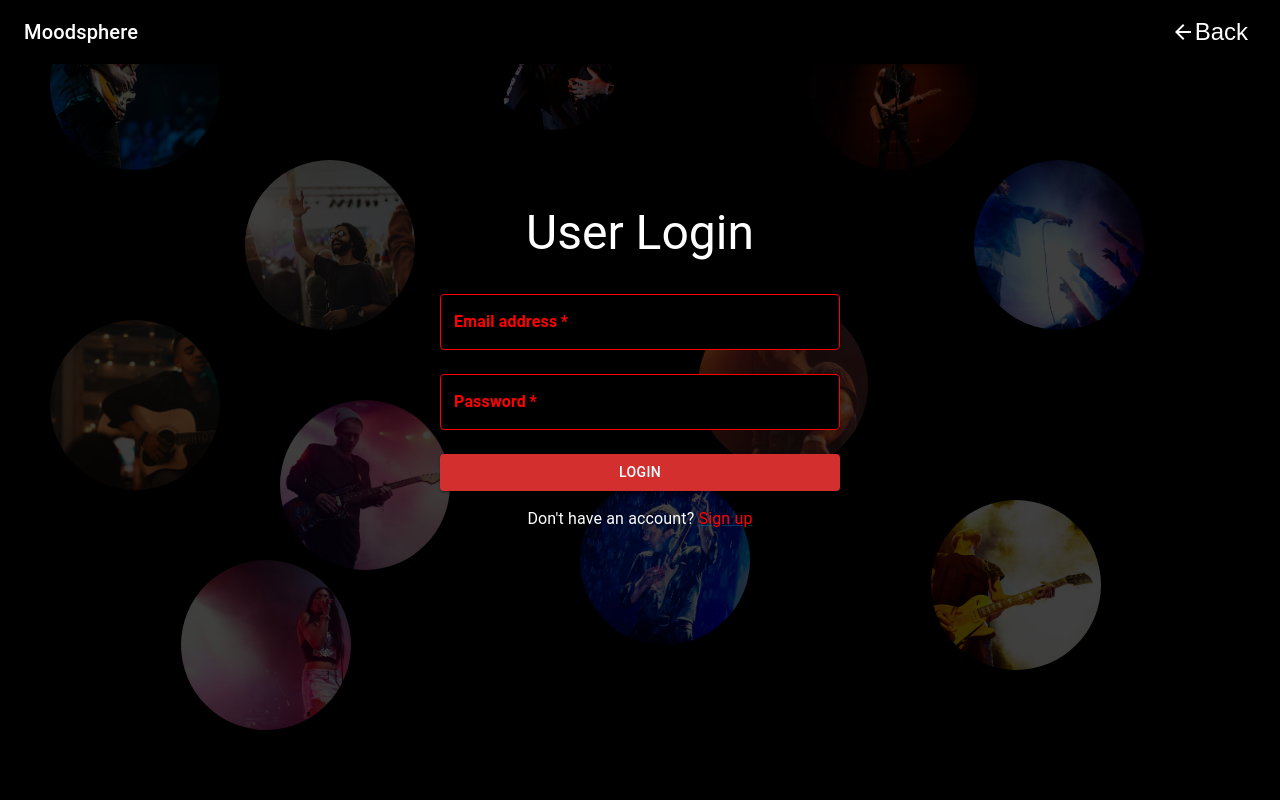
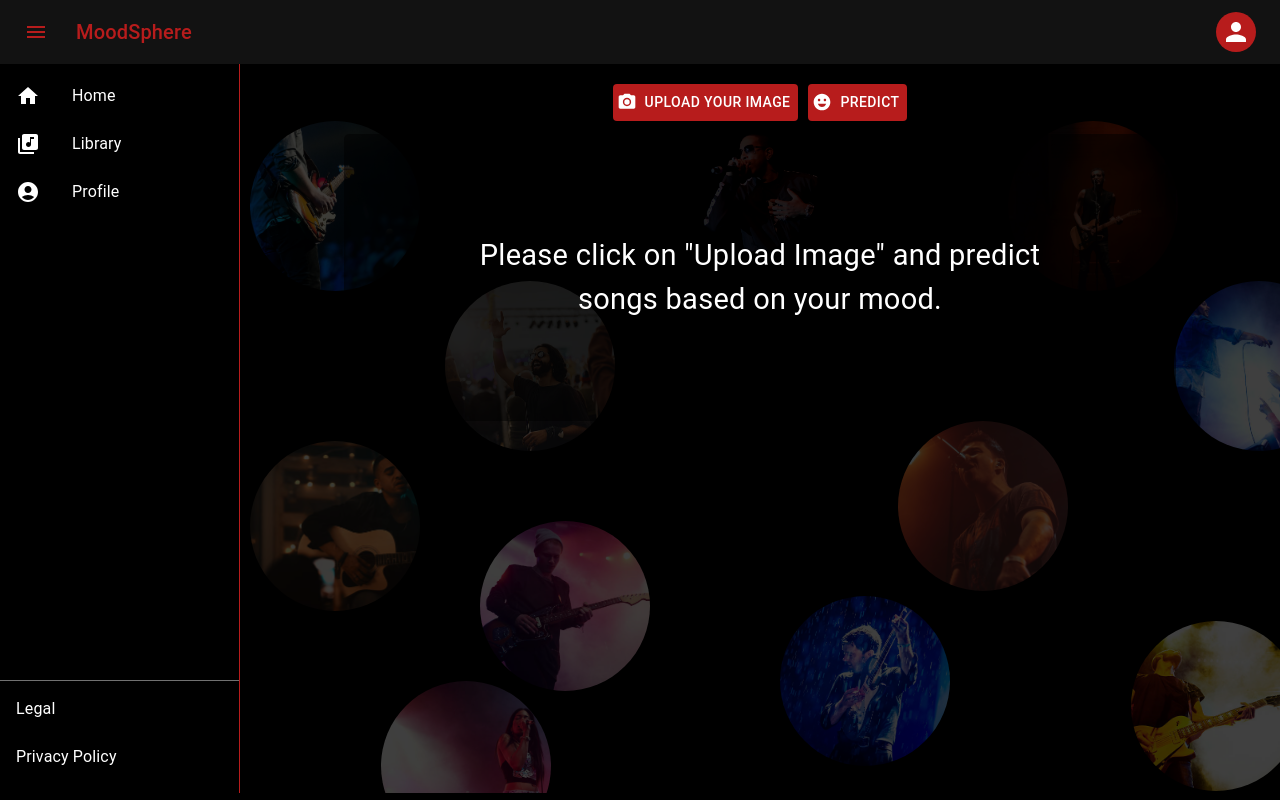
Before and after one commit to htmw/2024S-Dev-Dynasty, a React (Vite) app in the folder moodsphere/: page /status in a window 1280 px wide. Before the commit this address led to /login. Built offline with nearby package versions, Linux system fonts and the light colour scheme; no server answers.

Commit message:
Guest Login Feature Updated

```diff
--- a/moodsphere/src/App.jsx
+++ b/moodsphere/src/App.jsx
@@ -21,27 +21,14 @@ function App() {
     <AuthProvider>
       <Router>
         <Routes>
-          <Route path="/" element={<LandingPage />} />
-          <Route path="/signup" element={user ? <Navigate replace to="/home" /> : <Signup />} />
-          <Route path="/login" element={user ? <Navigate replace to="/home" /> : <Login />} />
-          {/* Protected Routes */}
-          {user ? (
-            <>
-              <Route path="/home" element={<HomePage />} />
-              <Route path="/artist" element={<Artist />} />
-              <Route path="/status" element={<MoodStatus />} />
-            </>
-          ) : (
-            <>
-              {/* Redirect user to Login if they are not logged in and trying to access a protected route */}
-              <Route path="/home" element={<Navigate replace to="/login" />} />
-              <Route path="/artist" element={<Navigate replace to="/login" />} />
-              <Route path="/status" element={<Navigate replace to="/login" />} />
-            </>
-          )}
-          {/* Catch-all Route */}
-          <Route path="*" element={<NotFound />} />
-        </Routes>
+      <Route path="/" element={<LandingPage />} />
+      <Route path="/signup" element={user ? <Navigate replace to="/home" /> : <Signup />} />
+      <Route path="/login" element={user ? <Navigate replace to="/home" /> : <Login />} />
+      <Route path="/home" element={user ? <HomePage /> : <Navigate to="/login" />} />
+      <Route path="/artist" element={user ? <Artist /> : <Navigate to="/login" />} />
+      <Route path="/status" element={<MoodStatus />} />  // Accessible without login
+      <Route path="*" element={<NotFound />} />
+    </Routes>
       </Router>
     </AuthProvider>
   );
--- a/moodsphere/src/components/LandingPage/landingPage.jsx
+++ b/moodsphere/src/components/LandingPage/landingPage.jsx
@@ -6,9 +6,12 @@ import { signInWithGoogle } from '../../userAuth/firebase';
 import GoogleIcon from '@mui/icons-material/Google';
 import EmailIcon from '@mui/icons-material/Email';
 import PlayArrowIcon from '@mui/icons-material/PlayArrow';
+import { useAuth } from '../../userAuth/AuthProvider';
+import PersonIcon from '@mui/icons-material/Person';
 
 const LandingPage = () => {
   const navigate = useNavigate();
+  const { loginAsGuest } = useAuth();
 
   const handleGetStartedClick = () => {
     navigate('/signup');
@@ -25,6 +28,10 @@ const LandingPage = () => {
 
   const loginWithEmail = () => {
     navigate('/login');
+  };
+const guestLogin = () => {
+    loginAsGuest();  // Set the user as a guest
+    navigate('/status');  // Navigate to a specific page allowed for guests
   };
 
   return (
@@ -75,6 +82,9 @@ const LandingPage = () => {
               <Button variant="contained" color="error" size="small" onClick={loginWithEmail} style={{ minWidth: '150px' }}>
                 <EmailIcon sx={{ marginRight: '10px' }} /> Login With Email
               </Button>
+              <Button variant="contained" color="error" size="small" onClick={guestLogin} style={{ minWidth: '150px' }}>
+                <PersonIcon sx={{ marginRight: '10px' }} /> Login as Guest
+              </Button>
             </div>
           </Container>
         </div>
--- a/moodsphere/src/components/homePage/homePage.jsx
+++ b/moodsphere/src/components/homePage/homePage.jsx
@@ -1,23 +1,48 @@
-import React, { useRef, useState } from 'react';
-import { Box, Button, List, ListItem, ListItemIcon, ListItemText, Typography, AppBar, Toolbar, CssBaseline, Link, Divider, useTheme, IconButton, Avatar, Menu, MenuItem, TextField, InputAdornment } from '@mui/material';
-import HomeIcon from '@mui/icons-material/Home';
-import MenuIcon from '@mui/icons-material/Menu';
-import SearchIcon from '@mui/icons-material/Search';
-import LibraryMusicIcon from '@mui/icons-material/LibraryMusic';
-import AccountCircleIcon from '@mui/icons-material/AccountCircle';
-import PhotoCameraIcon from '@mui/icons-material/PhotoCamera';
-import PersonSearchIcon from '@mui/icons-material/PersonSearch';
-import MoodIcon from '@mui/icons-material/Mood';
-import EmojiEmotionsIcon from '@mui/icons-material/EmojiEmotions';
-import { Modal, Backdrop, Fade, Paper } from '@mui/material';
-import CameraAltIcon from '@mui/icons-material/CameraAlt';
-import InsertDriveFileIcon from '@mui/icons-material/InsertDriveFile';
-import { useNavigate } from 'react-router-dom';
-import Bubble from '../LandingPage/homebubble';
-import RecommendedSongs from './recommendedSongs';
-import { logout } from '../../userAuth/firebase';
-import { Dialog, DialogTitle, DialogContent, DialogContentText, DialogActions } from '@mui/material';
-
+import React, { useRef, useState } from "react";
+import {
+  Box,
+  Button,
+  List,
+  ListItem,
+  ListItemIcon,
+  ListItemText,
+  Typography,
+  AppBar,
+  Toolbar,
+  CssBaseline,
+  Link,
+  Divider,
+  useTheme,
+  IconButton,
+  Avatar,
+  Menu,
+  MenuItem,
+  TextField,
+  InputAdornment,
+} from "@mui/material";
+import HomeIcon from "@mui/icons-material/Home";
+import MenuIcon from "@mui/icons-material/Menu";
+import SearchIcon from "@mui/icons-material/Search";
+import LibraryMusicIcon from "@mui/icons-material/LibraryMusic";
+import AccountCircleIcon from "@mui/icons-material/AccountCircle";
+import PhotoCameraIcon from "@mui/icons-material/PhotoCamera";
+import PersonSearchIcon from "@mui/icons-material/PersonSearch";
+import MoodIcon from "@mui/icons-material/Mood";
+import EmojiEmotionsIcon from "@mui/icons-material/EmojiEmotions";
+import { Modal, Backdrop, Fade, Paper } from "@mui/material";
+import CameraAltIcon from "@mui/icons-material/CameraAlt";
+import InsertDriveFileIcon from "@mui/icons-material/InsertDriveFile";
+import { useNavigate } from "react-router-dom";
+import Bubble from "../LandingPage/homebubble";
+import RecommendedSongs from "./recommendedSongs";
+import { logout } from "../../userAuth/firebase";
+import {
+  Dialog,
+  DialogTitle,
+  DialogContent,
+  DialogContentText,
+  DialogActions,
+} from "@mui/material";
 
 const HomePage = () => {
   const navigate = useNavigate();
@@ -33,7 +58,6 @@ const HomePage = () => {
   const handleDialogClose = () => {
     setOpenDialog(false);
   };
-
 
   const handleMenu = (event) => {
     setAnchorEl(event.currentTarget);
@@ -51,26 +75,51 @@ const HomePage = () => {
   };
   const userLogOut = () => {
     logout();
-        navigate('/');
-    }
+    navigate("/");
+  };
   // AppBar styles
   const appBarStyle = {
-        backgroundColor: '#121212', // Dark background
-        color: '#b71c1c', // Red accent text
-        boxShadow: '0 2px 4px -1px rgba(183, 28, 28, 0.2), 0 4px 5px 0 rgba(183, 28, 28, 0.14), 0 1px 10px 0 rgba(183, 28, 28, 0.12)', // Red-toned shadow for depth
+    backgroundColor: "#121212", // Dark background
+    color: "#b71c1c", // Red accent text
+    boxShadow:
+      "0 2px 4px -1px rgba(183, 28, 28, 0.2), 0 4px 5px 0 rgba(183, 28, 28, 0.14), 0 1px 10px 0 rgba(183, 28, 28, 0.12)", // Red-toned shadow for depth
   };
 
   const menuItems = [
-        { text: 'Home', icon: <HomeIcon />, onClick: () => navigate('/home') },
-        { text: 'Library', icon: <LibraryMusicIcon />, onClick: () => navigate('/library') },
-        { text: 'Profile', icon: <AccountCircleIcon />, onClick: () => navigate('/profile') },
+    { text: "Home", icon: <HomeIcon />, onClick: () => navigate("/home") },
+    {
+      text: "Library",
+      icon: <LibraryMusicIcon />,
+      onClick: () => navigate("/library"),
+    },
+    {
+      text: "Profile",
+      icon: <AccountCircleIcon />,
+      onClick: () => navigate("/profile"),
+    },
   ];
 
   const actionItems = [
-        { text: 'Find Artist By Genre', icon: <LibraryMusicIcon />, onClick: () => navigate('/genre') },
-        { text: 'Find Artist By Artist', icon: <PersonSearchIcon />, onClick: () => navigate('/artist') },
-        { text: 'Find Music By Mood', icon: <MoodIcon />, onClick: () => navigate('/mood') },
-        { text: 'Mood Status', icon: <EmojiEmotionsIcon />, onClick: () => navigate('/status') },
+    {
+      text: "Find Artist By Genre",
+      icon: <LibraryMusicIcon />,
+      onClick: () => navigate("/genre"),
+    },
+    {
+      text: "Find Artist By Artist",
+      icon: <PersonSearchIcon />,
+      onClick: () => navigate("/artist"),
+    },
+    {
+      text: "Find Music By Mood",
+      icon: <MoodIcon />,
+      onClick: () => navigate("/mood"),
+    },
+    {
+      text: "Mood Status",
+      icon: <EmojiEmotionsIcon />,
+      onClick: () => navigate("/status"),
+    },
   ];
 
   return (
@@ -152,9 +201,7 @@ const HomePage = () => {
                 onClick={item.onClick}
                 sx={{ "&:hover": { bgcolor: "#757575" } }}
               >
-                  <ListItemIcon sx={{ color: "white" }}>
-                    {item.icon}
-                  </ListItemIcon>
+                <ListItemIcon sx={{ color: "white" }}>{item.icon}</ListItemIcon>
                 <ListItemText primary={item.text} />
               </ListItem>
             ))}
@@ -163,7 +210,6 @@ const HomePage = () => {
             <Divider sx={{ bgcolor: "gray" }} />
             <List dense>
               <ListItem
-
                 onClick={() => handleDialogOpen("privacy")}
                 sx={{ py: 1, px: 2 }}
               >
@@ -172,7 +218,6 @@ const HomePage = () => {
                 </Link>
               </ListItem>
               <ListItem
-
                 onClick={() => handleDialogOpen("legal")}
                 sx={{ py: 1, px: 2 }}
               >
@@ -189,69 +234,130 @@ const HomePage = () => {
           aria-labelledby="alert-dialog-title"
           aria-describedby="alert-dialog-description"
           sx={{
-    '& .MuiDialog-paper': {
-      backgroundColor: '#ffffff', // Changing the background color to white for a formal look
-      color: '#000000', // Text color set to black for readability
-    }
+            "& .MuiDialog-paper": {
+              backgroundColor: "#ffffff", // Changing the background color to white for a formal look
+              color: "#000000", // Text color set to black for readability
+            },
           }}
         >
-<DialogTitle sx={{ fontWeight: 'bold' }}>{dialogContent === "privacy" ? "Privacy Policy" : "Legal Notice"}</DialogTitle>
+          <DialogTitle sx={{ fontWeight: "bold" }}>
+            {dialogContent === "privacy" ? "Privacy Policy" : "Legal Notice"}
+          </DialogTitle>
 
           <DialogContent>
             <DialogContentText sx={{ color: "black" }}>
-  {
-    dialogContent === "privacy" ?
+              {dialogContent === "privacy" ? (
                 // Privacy Policy content here
                 <React.Fragment>
-        <p>Moodsphere is committed to protecting your privacy and ensuring a secure experience for all our users. This Privacy Policy outlines our practices concerning the collection, use, and sharing of your personal information.</p>
+                  <p>
+                    Moodsphere is committed to protecting your privacy and
+                    ensuring a secure experience for all our users. This Privacy
+                    Policy outlines our practices concerning the collection,
+                    use, and sharing of your personal information.
+                  </p>
 
                   <h3>Information Collection</h3>
-<p>We collect information necessary for providing our services, including:</p>
+                  <p>
+                    We collect information necessary for providing our services,
+                    including:
+                  </p>
                   <ul>
-  <li>Email addresses for account registration and communication purposes.</li>
-  <li>Usage data to enhance our services and user experience.</li>
+                    <li>
+                      Email addresses for account registration and communication
+                      purposes.
+                    </li>
+                    <li>
+                      Usage data to enhance our services and user experience.
+                    </li>
                   </ul>
 
                   <h3>Image Processing</h3>
-<p>Images uploaded for mood prediction are processed securely and deleted immediately after analysis.</p>
+                  <p>
+                    Images uploaded for mood prediction are processed securely
+                    and deleted immediately after analysis.
+                  </p>
 
                   <h3>Use of Information</h3>
-<p>Your data enables us to personalize the app experience and recommend music tailored to your preferences. It also helps us in improving our services.</p>
+                  <p>
+                    Your data enables us to personalize the app experience and
+                    recommend music tailored to your preferences. It also helps
+                    us in improving our services.
+                  </p>
 
                   <h3>Data Sharing</h3>
-<p>We do not share your personal information with third parties, except as required to provide our services or comply with legal obligations.</p>
+                  <p>
+                    We do not share your personal information with third
+                    parties, except as required to provide our services or
+                    comply with legal obligations.
+                  </p>
 
                   <h3>Data Security</h3>
-<p>We implement stringent security measures to protect your information. However, no system can guarantee absolute security.</p>
+                  <p>
+                    We implement stringent security measures to protect your
+                    information. However, no system can guarantee absolute
+                    security.
+                  </p>
 
                   <h3>User Rights</h3>
-<p>You have the right to access and manage your information within Moodsphere.</p>
+                  <p>
+                    You have the right to access and manage your information
+                    within Moodsphere.
+                  </p>
 
-<p>For further inquiries or assistance, please contact our support team.</p>
-
+                  <p>
+                    For further inquiries or assistance, please contact our
+                    support team.
+                  </p>
                 </React.Fragment>
-    :
+              ) : (
                 // Legal Notice content here
                 <React.Fragment>
-        <p>This legal notice contains the terms and conditions governing your use of the Moodsphere app and its services. By accessing or using Moodsphere, you agree to be bound by these terms.</p>
+                  <p>
+                    This legal notice contains the terms and conditions
+                    governing your use of the Moodsphere app and its services.
+                    By accessing or using Moodsphere, you agree to be bound by
+                    these terms.
+                  </p>
 
                   <h3>Intellectual Property Rights</h3>
-<p>All content within Moodsphere, including texts, graphics, logos, icons, images, audio clips, digital downloads, and software, is the property of Moodsphere or its content suppliers and protected by international copyright and trademark laws.</p>
+                  <p>
+                    All content within Moodsphere, including texts, graphics,
+                    logos, icons, images, audio clips, digital downloads, and
+                    software, is the property of Moodsphere or its content
+                    suppliers and protected by international copyright and
+                    trademark laws.
+                  </p>
 
                   <h3>User Conduct</h3>
-<p>Users are expected to use Moodsphere services responsibly and ethically. Any form of misuse, including the upload of offensive or copyrighted material, may result in termination of your access to the app.</p>
+                  <p>
+                    Users are expected to use Moodsphere services responsibly
+                    and ethically. Any form of misuse, including the upload of
+                    offensive or copyrighted material, may result in termination
+                    of your access to the app.
+                  </p>
 
                   <h3>Limitation of Liability</h3>
-<p>Moodsphere and its affiliates will not be liable for any damages arising from the use of this app beyond the scope permitted by applicable law.</p>
+                  <p>
+                    Moodsphere and its affiliates will not be liable for any
+                    damages arising from the use of this app beyond the scope
+                    permitted by applicable law.
+                  </p>
 
                   <h3>Amendments</h3>
-<p>We reserve the right to amend these terms at any time. Your continued use of Moodsphere following any changes indicates your acceptance of the new terms.</p>
+                  <p>
+                    We reserve the right to amend these terms at any time. Your
+                    continued use of Moodsphere following any changes indicates
+                    your acceptance of the new terms.
+                  </p>
 
-<p>If you have any questions or concerns regarding this legal notice or any other policy, please contact our support team.</p>
+                  <p>
+                    If you have any questions or concerns regarding this legal
+                    notice or any other policy, please contact our support team.
+                  </p>
 
                   {/* Additional Legal Notice content */}
                 </React.Fragment>
-  }
+              )}
             </DialogContentText>
           </DialogContent>
           <DialogActions>
@@ -260,7 +366,6 @@ const HomePage = () => {
             </Button>
           </DialogActions>
         </Dialog>
-
 
         <Box
           component="main"
@@ -322,7 +427,6 @@ const HomePage = () => {
       </div>
     </>
   );
-
 };
 
 export default HomePage;
--- a/moodsphere/src/components/homePage/moodStatus.jsx
+++ b/moodsphere/src/components/homePage/moodStatus.jsx
@@ -15,6 +15,9 @@ import RecommendedSongs from './recommendedSongs';
 import { logout } from '../../userAuth/firebase';
 import { ToastContainer, toast } from 'react-toastify';
 import 'react-toastify/dist/ReactToastify.css';
+import Tooltip from '@mui/material/Tooltip';
+import { useAuth } from '../../userAuth/AuthProvider';
+import { AuthProvider } from '../../userAuth/AuthProvider';
 const MoodStatus = () => {
     const navigate = useNavigate();
     const [anchorEl, setAnchorEl] = React.useState(null);
@@ -25,6 +28,9 @@ const MoodStatus = () => {
     const [image, setImage] = useState(null);
     const fileInputRef = useRef(null);
     const [showInfoText, setShowInfoText] = useState(true);
+    const { user } = useAuth(); // Access the user object
+    const isGuest = user?.isGuest; // Determine if the logged in user is a guest
+
     const handleFileUpload = (event) => {
         const file = event.target.files[0];
         if (file) {
@@ -111,9 +117,9 @@ const MoodStatus = () => {
     };
 
     const menuItems = [
-        { text: 'Home', icon: <HomeIcon />, onClick: () => navigate('/home') },
-        { text: 'Library', icon: <LibraryMusicIcon />, onClick: () => navigate('/library') },
-        { text: 'Profile', icon: <AccountCircleIcon />, onClick: () => navigate('/profile') },
+        { text: 'Home', icon: <HomeIcon />, onClick: () => navigate('/home'), disabled: isGuest },
+        { text: 'Library', icon: <LibraryMusicIcon />, onClick: () => navigate('/library'), disabled: isGuest },
+        { text: 'Profile', icon: <AccountCircleIcon />, onClick: () => navigate('/profile'), disabled: isGuest },
     ];
 
     return (
@@ -146,6 +152,7 @@ const MoodStatus = () => {
                         onClose={handleClose}
                     >
                         <MenuItem onClick={userLogOut}>Logout</MenuItem>
+
                     </Menu>
                     <Typography variant="h6" sx={{ flexGrow: 1, color: '#b71c1c' }}>
                         MoodSphere
@@ -204,6 +211,7 @@ const MoodStatus = () => {
                                 <Button
                                     startIcon={<CameraAltIcon sx={{ color: '#b71c1c' }} />}
                                     sx={{ color: 'white' }}
+
                                 >
                                     Camera
                                 </Button>
@@ -226,12 +234,35 @@ const MoodStatus = () => {
                     </Modal>
                     <List>
   {menuItems.map((item, index) => (
-                            <ListItem button key={index} onClick={item.onClick} sx={{ '&:hover': { bgcolor: '#757575' } }}>
+    <Tooltip
+      key={index}
+      title={isGuest ? "This feature is not available for guest users." : ""}
+      placement="right"
+    >
+      <div> {/* Wrap the ListItem in a div because Tooltip children must be able to hold a ref */}
+        <ListItem
+          button
+          onClick={() => {
+            if (!isGuest) {
+              item.onClick();
+            }
+          }}
+          sx={{
+            '&:hover': {
+              bgcolor: !isGuest ? '#757575' : 'transparent',
+            },
+            opacity: !isGuest ? 1 : 0.5,
+            pointerEvents: isGuest ? 'none' : 'auto',
+          }}
+        >
           <ListItemIcon sx={{ color: 'white' }}>{item.icon}</ListItemIcon>
           <ListItemText primary={item.text} />
         </ListItem>
+      </div>
+    </Tooltip>
   ))}
 </List>
+
                     <Box mt="auto" py={2}>
                         <Divider sx={{ bgcolor: 'gray' }} />
                         <List dense>
--- a/moodsphere/src/userAuth/AuthProvider.jsx
+++ b/moodsphere/src/userAuth/AuthProvider.jsx
@@ -4,18 +4,34 @@ import { auth } from "./firebase";
 
 const AuthContext = createContext();
 
-function AuthProvider({ children }) {
+const AuthProvider = ({ children }) => {
   const [user, setUser] = useState(null);
 
   useEffect(() => {
     const unsubscribe = auth.onAuthStateChanged(function (authUser) {
-      setUser(authUser);
+      if (authUser) {
+        // The user is logged in
+        setUser({
+          ...userDetails,
+          isGuest: false
+        });
+      } else {
+        // The user is logged out
+        setUser(null);
+      }
     });
 
     return () => unsubscribe();
   }, []);
 
-  const value = { user };
+  const loginAsGuest = () => {
+    setUser({
+      displayName: "Guest",
+      email: "guest@example.com",
+      isGuest: true  // This should be true for guests
+    });
+  };
+  const value = { user, loginAsGuest };
 
   return <AuthContext.Provider value={value}>{children}</AuthContext.Provider>;
 }
```
Also changed, not shown: moodsphere/src/userAuth/login.jsx (+10 -1 lines). Lines whose indentation alone changed are shown as unchanged.
